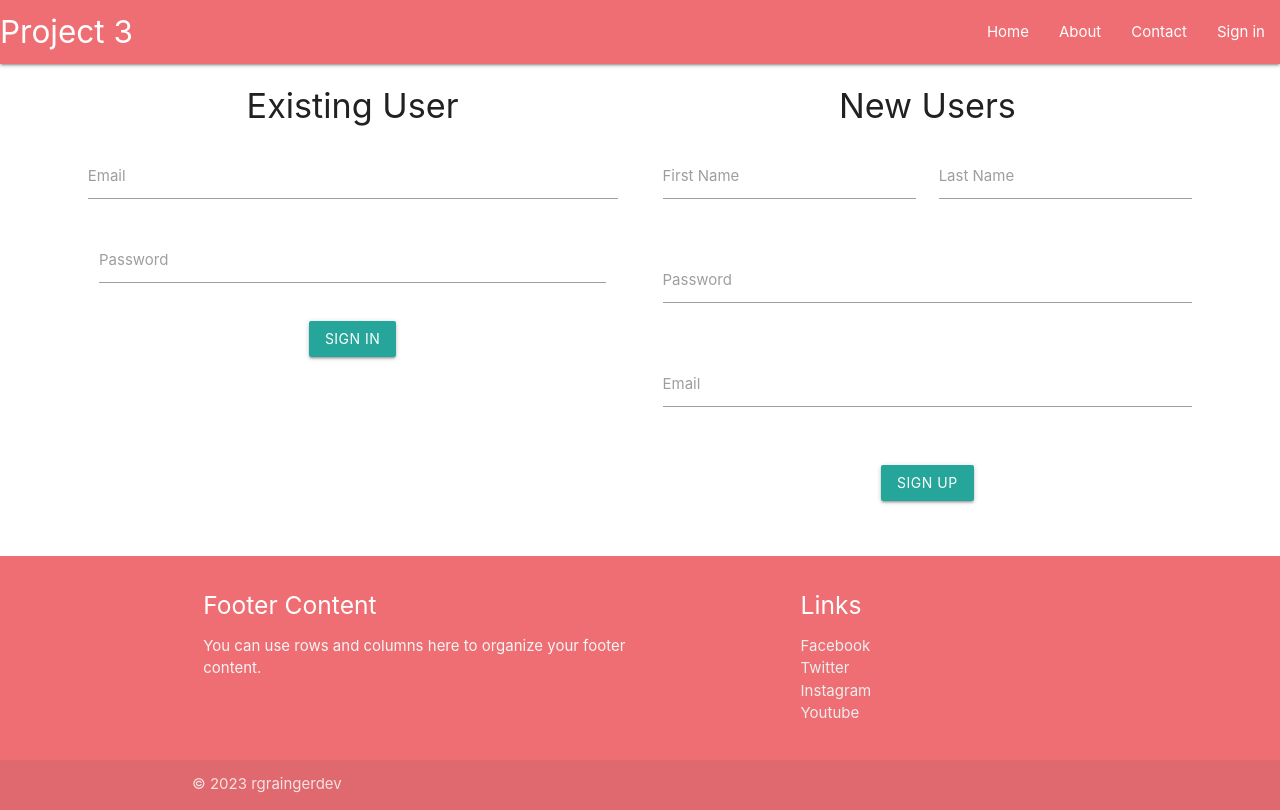
After one commit to Code-Institute-Submissions/rgraingerdev-MS33, a Flask app: page /signin in a window 1280 px wide. The commit adds this page. Run offline with Flask 2, Linux system fonts and the light colour scheme.

Commit message:
Sign in/Sign up forms in place for backend

````diff
--- a/env.py
+++ b/env.py
@@ -5,4 +5,4 @@ os.environ.setdefault("PORT", "5000")
 os.environ.setdefault("SECRET_KEY", "any_secret_key")
 os.environ.setdefault("DEBUG", "True")
 os.environ.setdefault("DEVELOPMENT", "True")
-os.environ.setdefault("DB_URL", "postgresql:///taskmanager")
+os.environ.setdefault("DB_URL", "postgresql:///project")
--- a/project/__init__.py
+++ b/project/__init__.py
@@ -1,5 +1,6 @@
 import os
 from flask import Flask
+from datetime import datetime
 from flask_sqlalchemy import SQLAlchemy
 if os.path.exists("env.py"):
     import env # noqa
@@ -10,7 +11,6 @@ app = Flask(__name__)
 app.config["secret_key"] = os.environ.get("SECRET_KEY")
 app.config["SQLALCHEMY_DATABASE_URI"] = os.environ.get("DB_URL")
 
-
 db = SQLAlchemy(app)
 
 from project import routes  #noqa
--- a/project/modles.py
+++ b/project/modles.py
@@ -0,0 +1 @@
+from project import db
--- a/project/routes.py
+++ b/project/routes.py
@@ -12,3 +12,7 @@ def contact():
 @app.route("/about")
 def about():
     return render_template("about.html", about=about)
+
+@app.route("/signin")
+def signin():
+    return render_template("signin.html", signin=signin)
--- a/project/templates/base.html
+++ b/project/templates/base.html
@@ -14,6 +14,7 @@
                 <li><a href="{{ url_for('home') }}">Home</a></li>
                 <li><a href="{{ url_for('about') }}">About</a></li>
                 <li><a href="{{ url_for('contact') }}">Contact</a></li>
+                <li><a href="{{ url_for('signin') }}">Sign in</a></li>
 
             </ul>
         </div>
--- /dev/null
+++ b/project/templates/signin.html
@@ -0,0 +1,61 @@
+{% extends "base.html" %}
+{% block content %}
+<div class="row">
+      <div class="col s6" style="text-align: center">
+          <h4>Existing User</h4>
+            <form class="col s12">
+                <div class="row">
+                    <div class="input-field col s12">
+                        <input id="email" type="email" class="validate">
+                        <label for="email">Email</label>
+                    </div>
+                <div class="col s12">
+                    <div class="input-field col s12">
+                        <input id="password" type="password" class="validate">
+                        <label for="password">Password</label>
+                    </div>
+                </div>
+                <div class="row">
+                     <div class="input-field col s12">
+                         <button type="submit" class="waves-effect waves-light btn">Sign in</button>
+                    </div>
+                </div>
+                </div>
+            </form>
+      </div>
+      <div class="col s6" style="text-align: center">
+          <h4>New Users</h4>
+          <form class="col s12">
+      <div class="row">
+        <div class="input-field col s6">
+          <input id="first_name" type="text" class="validate">
+          <label for="first_name">First Name</label>
+        </div>
+        <div class="input-field col s6">
+          <input id="last_name" type="text" class="validate">
+          <label for="last_name">Last Name</label>
+        </div>
+      </div>
+      <div class="row">
+        <div class="input-field col s12">
+          <input id="password" type="password" class="validate">
+          <label for="password">Password</label>
+        </div>
+      </div>
+      <div class="row">
+        <div class="input-field col s12">
+          <input id="email" type="email" class="validate">
+          <label for="email">Email</label>
+        </div>
+      </div>
+      <div class="row">
+        <div class="input-field col s12">
+          <button type="submit" class="waves-effect waves-light btn">Sign up</button>
+        </div>
+      </div>
+      </div>
+    </form>
+      </div>
+    </div>
+{% endblock %}
+```
````
